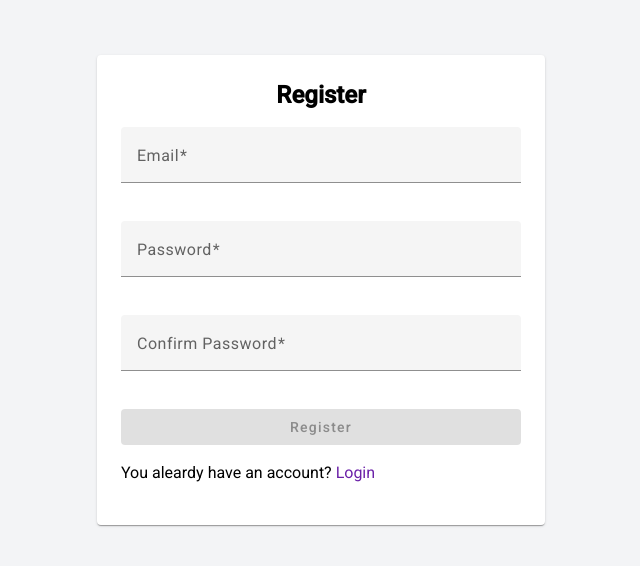
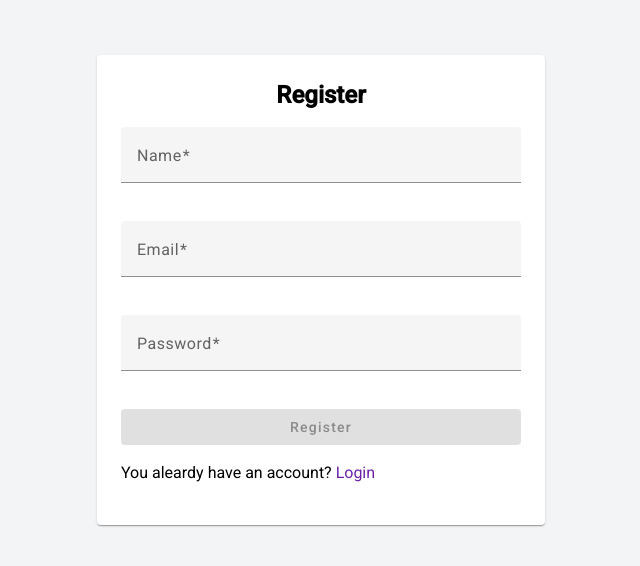
Before and after one commit to Habeeb-Rahman-CA/expense-tracker-mean-frontend, an Angular app: page /register in a window 1280 px wide. Shown: the part 110-676 px from the top of the page, without its empty margins (319-959 px from the left). Built offline with nearby package versions, Linux system fonts and the light colour scheme.

Commit message:
some fixes

```diff
--- a/src/app/components/login/login.component.ts
+++ b/src/app/components/login/login.component.ts
@@ -6,7 +6,7 @@ import {MatFormFieldModule} from '@angular/material/form-field'
 import { FormBuilder, FormGroup, FormsModule, ReactiveFormsModule, Validators } from '@angular/forms';
 import { MatInputModule } from '@angular/material/input';
 import { MatButtonModule } from '@angular/material/button';
-import { RouterModule } from '@angular/router';
+import { Router, RouterModule } from '@angular/router';
 
 @Component({
   selector: 'app-login',
@@ -19,6 +19,7 @@ export class LoginComponent {
 
   authService = inject(AuthService)
   loginForm: FormGroup;
+  router = inject(Router)
 
   constructor(private fb: FormBuilder) {
     this.loginForm = this.fb.group({
@@ -35,6 +36,7 @@ export class LoginComponent {
         next: (response) => {
           console.log('Login successful:', response);
           alert('Login Successful!');
+          this.router.navigate(['/dashboard'])
         },
         error: (err) => {
           alert("Login failed")
--- a/src/app/components/register/register.component.html
+++ b/src/app/components/register/register.component.html
@@ -3,6 +3,11 @@
         <h2 class="text-2xl font-semibold mb-4 text-center">Register</h2>
 
         <form (ngSubmit)="onSubmit()" [formGroup]="registerForm">
+            <mat-form-field appearance="fill" class="w-full mb-4">
+                <mat-label>Name</mat-label>
+                <input matInput formControlName="name" type="text" placeholder="Enter your name" />
+            </mat-form-field>
+
             <mat-form-field appearance="fill" class="w-full mb-4">
                 <mat-label>Email</mat-label>
                 <input matInput formControlName="email" type="email" placeholder="Enter your email" />
@@ -13,11 +18,6 @@
                 <input matInput formControlName="password" type="password" placeholder="Enter your password" />
             </mat-form-field>
 
-            <mat-form-field appearance="fill" class="w-full mb-4">
-                <mat-label>Confirm Password</mat-label>
-                <input matInput formControlName="confirmPassword" type="password" placeholder="Confirm your password" />
-            </mat-form-field>
-
             <button mat-raised-button color="primary" class="w-full" [disabled]="!registerForm.valid">
                 Register
             </button>
--- a/src/app/components/register/register.component.ts
+++ b/src/app/components/register/register.component.ts
@@ -6,7 +6,7 @@ import { MatFormFieldModule } from '@angular/material/form-field';
 import { MatInputModule } from '@angular/material/input';
 import { MatButtonModule } from '@angular/material/button';
 import { AuthService } from '../../services/auth.service';
-import { RouterModule } from '@angular/router';
+import { Router, RouterModule } from '@angular/router';
 
 @Component({
   selector: 'app-register',
@@ -18,22 +18,23 @@ import { RouterModule } from '@angular/router';
 export class RegisterComponent {
   registerForm: FormGroup;
 
-  constructor(private fb: FormBuilder, private authService: AuthService) {
+  constructor(private fb: FormBuilder, private authService: AuthService, private router: Router) {
     this.registerForm = this.fb.group({
+      name: ['', [Validators.required]],
       email: ['', [Validators.required, Validators.email]],
       password: ['', [Validators.required, Validators.minLength(6)]],
-      confirmPassword: ['', [Validators.required]],
     });
   }
 
   onSubmit(): void {
     if (this.registerForm.valid) {
-      const { email, password } = this.registerForm.value;
+      const { name, email, password } = this.registerForm.value;
 
-      this.authService.register({ email, password}).subscribe({
+      this.authService.register({name, email, password}).subscribe({
         next: () => {
           alert('Registration successful');
           this.registerForm.reset();
+          this.router.navigate(['/login'])
         },
         error: (err) => {
           alert('Registration failed')
--- a/src/app/model/interface.ts
+++ b/src/app/model/interface.ts
@@ -1,4 +1,5 @@
 export interface IUser {
+    name?: string,
     email: string;
     password: string;
 }
```
